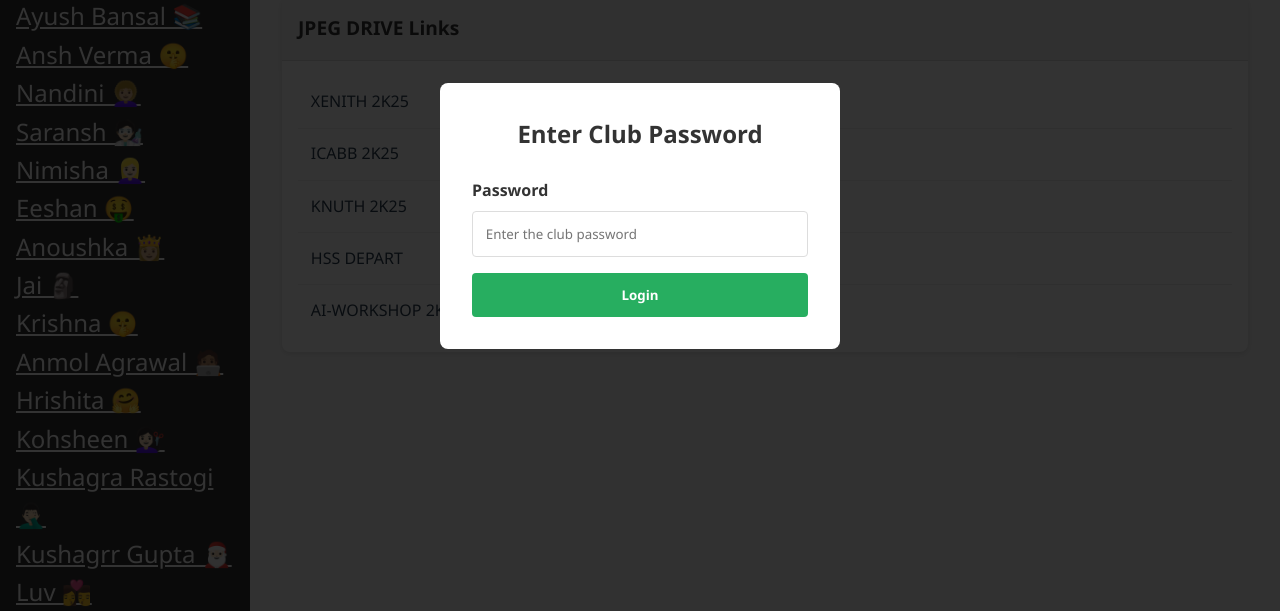
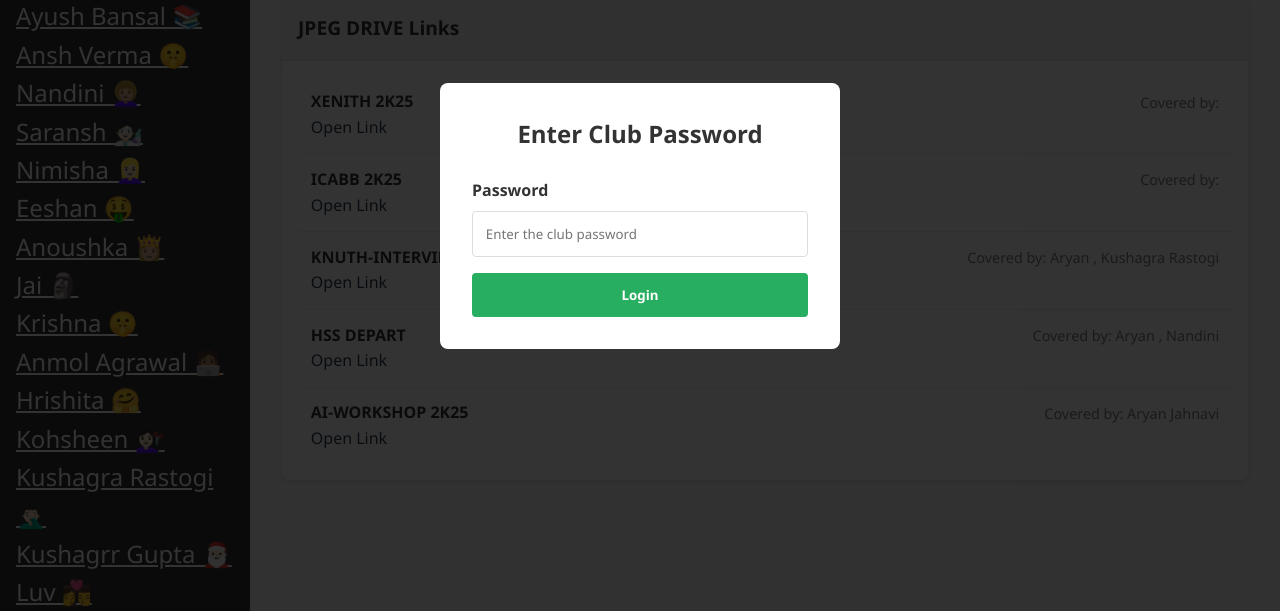
Before and after one commit to aryanwrites/JPEG-LINKS, a plain HTML site: page index.html in a window 1280 px wide. Shown: the part 184-795 px from the top of the page. Drawn offline with Linux system fonts and the light colour scheme.

Commit message:
created by section

```diff
--- a/links.json
+++ b/links.json
@@ -1,9 +1,9 @@
 {
     "jpeg-links": [
-        {"url": "https://drive.google.com/drive/folders/1EwGOMM3p8KGZSgnY0cdRAYpsFfug40qF?usp=drive_link", "title": "XENITH 2K25 "},
-        {"url": "https://drive.google.com/drive/folders/1_44G6umLbTMm3yeo8gEk78tzZQ4uQXM-?usp=drive_link", "title": "ICABB 2K25"},
-        {"url": "https://drive.google.com/drive/folders/19uGPxj3dHePVaQ0CowG6somkpXWCLkwy?usp=drive_link", "title": "KNUTH 2K25"},
-        {"url": "https://drive.google.com/drive/folders/1BLyHtdMvKTwogezsGPxLUZMtS8FO1-P2?usp=drive_link", "title": "HSS DEPART"},
-        {"url": "https://drive.google.com/drive/folders/189-b-e90v5L44baiCCQ6RoGhyvn36e26?usp=drive_link", "title": "AI-WORKSHOP 2K25"}
+        {"url": "https://drive.google.com/drive/folders/1EwGOMM3p8KGZSgnY0cdRAYpsFfug40qF?usp=drive_link", "title": "XENITH 2K25 " ,"coveredby": "" },
+        {"url": "https://drive.google.com/drive/folders/1_44G6umLbTMm3yeo8gEk78tzZQ4uQXM-?usp=drive_link", "title": "ICABB 2K25"  ,"coveredby": ""},
+        {"url": "https://drive.google.com/drive/folders/19uGPxj3dHePVaQ0CowG6somkpXWCLkwy?usp=drive_link", "title": "KNUTH-INTERVIEW 2K25" ,"coveredby": "Aryan , Kushagra Rastogi"},
+        {"url": "https://drive.google.com/drive/folders/1BLyHtdMvKTwogezsGPxLUZMtS8FO1-P2?usp=drive_link", "title": "HSS DEPART" ,"coveredby": "Aryan , Nandini"},
+        {"url": "https://drive.google.com/drive/folders/189-b-e90v5L44baiCCQ6RoGhyvn36e26?usp=drive_link", "title": "AI-WORKSHOP 2K25" ,"coveredby": "Aryan Jahnavi"}
     ]
 }
--- a/script.js
+++ b/script.js
@@ -41,59 +41,96 @@ async function displayLinks() {
         });
     }
 
-    // Display Tutorial links
-    const tutorialsContainer = document.getElementById('tutorialsLinksContainer');
-    tutorialsContainer.innerHTML = '';
-    if (links['tutorials']) {
-        links['tutorials'].forEach(link => {
-            const linkElement = createLinkElement(link, 'tutorials');
-            tutorialsContainer.appendChild(linkElement);
-        });
-    }
 
-    // Display Event links
-    const eventsContainer = document.getElementById('eventsLinksContainer');
-    eventsContainer.innerHTML = '';
-    if (links['events']) {
-        links['events'].forEach(link => {
-            const linkElement = createLinkElement(link, 'events');
-            eventsContainer.appendChild(linkElement);
-        });
-    }
 }
 
 // Create a link element with delete functionality if authenticated
+// function createLinkElement(link, category) {
+//     const linkDiv = document.createElement('div');
+//     linkDiv.className = 'link-item';
+
+
+//     const linkAnchor = document.createElement('a');
+//     linkAnchor.href = link.url;
+//     linkAnchor.target = '_blank';
+//     linkAnchor.textContent = link.title;
+//     linkDiv.appendChild(linkAnchor);
+
+//     // Add delete button if authenticated
+//     // if (isAuthenticated) {
+//     //     const deleteButton = document.createElement('button');
+//     //     deleteButton.textContent = 'Delete';
+//     //     deleteButton.style.marginLeft = '10px';
+//     //     deleteButton.style.padding = '3px 8px';
+//     //     deleteButton.style.background = '#e74c3c';
+//     //     deleteButton.style.color = 'white';
+//     //     deleteButton.style.border = 'none';
+//     //     deleteButton.style.borderRadius = '3px';
+//     //     deleteButton.style.cursor = 'pointer';
+
+//     //     deleteButton.addEventListener('click', () => {
+//     //         alert('Please update the links.json file to remove this link');
+//     //     });
+
+//     //     linkDiv.appendChild(deleteButton);
+//     // }
+
+//     return linkDiv;
+// }
+
 function createLinkElement(link, category) {
     const linkDiv = document.createElement('div');
     linkDiv.className = 'link-item';
 
+    // Assign category as a data attribute (optional)
+    if (category) {
+        linkDiv.setAttribute('data-category', category);
+    }
+
+    // Creating an inner div
+    const innerDiv = document.createElement('div');
+    innerDiv.className = 'link-content';
+
+    // Creating title container for flexbox alignment
+    const titleContainer = document.createElement('div');
+    titleContainer.className = 'title-container';
+
+    // Creating title element
+    const titleElement = document.createElement('h4');
+    titleElement.textContent = link.title;
+
+    // Creating covered by element
+    const coveredbyElement = document.createElement('p');
+    coveredbyElement.className = 'covered_by';
+    coveredbyElement.textContent = `Covered by: ${link.coveredby}`;
+
+    // Append title and coveredBy inside titleContainer
+    titleContainer.appendChild(titleElement);
+    titleContainer.appendChild(coveredbyElement);
+
+    // Creating paragraph with anchor tag
+    const linkParagraph = document.createElement('p');
     const linkAnchor = document.createElement('a');
     linkAnchor.href = link.url;
     linkAnchor.target = '_blank';
-    linkAnchor.textContent = link.title;
-    linkDiv.appendChild(linkAnchor);
+    linkAnchor.textContent = 'Open Link';
+    linkAnchor.className = 'link-anchor'; // Optional for styling
 
-    // Add delete button if authenticated
-    // if (isAuthenticated) {
-    //     const deleteButton = document.createElement('button');
-    //     deleteButton.textContent = 'Delete';
-    //     deleteButton.style.marginLeft = '10px';
-    //     deleteButton.style.padding = '3px 8px';
-    //     deleteButton.style.background = '#e74c3c';
-    //     deleteButton.style.color = 'white';
-    //     deleteButton.style.border = 'none';
-    //     deleteButton.style.borderRadius = '3px';
-    //     deleteButton.style.cursor = 'pointer';
+    linkParagraph.appendChild(linkAnchor);
 
-    //     deleteButton.addEventListener('click', () => {
-    //         alert('Please update the links.json file to remove this link');
-    //     });
+    // Appending elements inside innerDiv
+    innerDiv.appendChild(titleContainer);
+    innerDiv.appendChild(linkParagraph);
 
-    //     linkDiv.appendChild(deleteButton);
-    // }
+    // Appending innerDiv inside linkDiv
+    linkDiv.appendChild(innerDiv);
 
     return linkDiv;
 }
+
+
+
+
 
 // Authentication functions
 function checkAuth() {
--- a/style.css
+++ b/style.css
@@ -112,6 +112,20 @@ header {
     color: #3498db;
 }
 
+.title-container {
+    display: flex;
+    justify-content: space-between;
+    align-items: center;
+    width: 100%;
+}
+
+.covered_by {
+    margin-left: auto; /* Pushes it to the right */
+    font-size: 0.9rem;
+    color: gray; /* Optional styling */
+}
+
+
 .add-link-button {
     background-color: #3498db;
     color: white;
```
